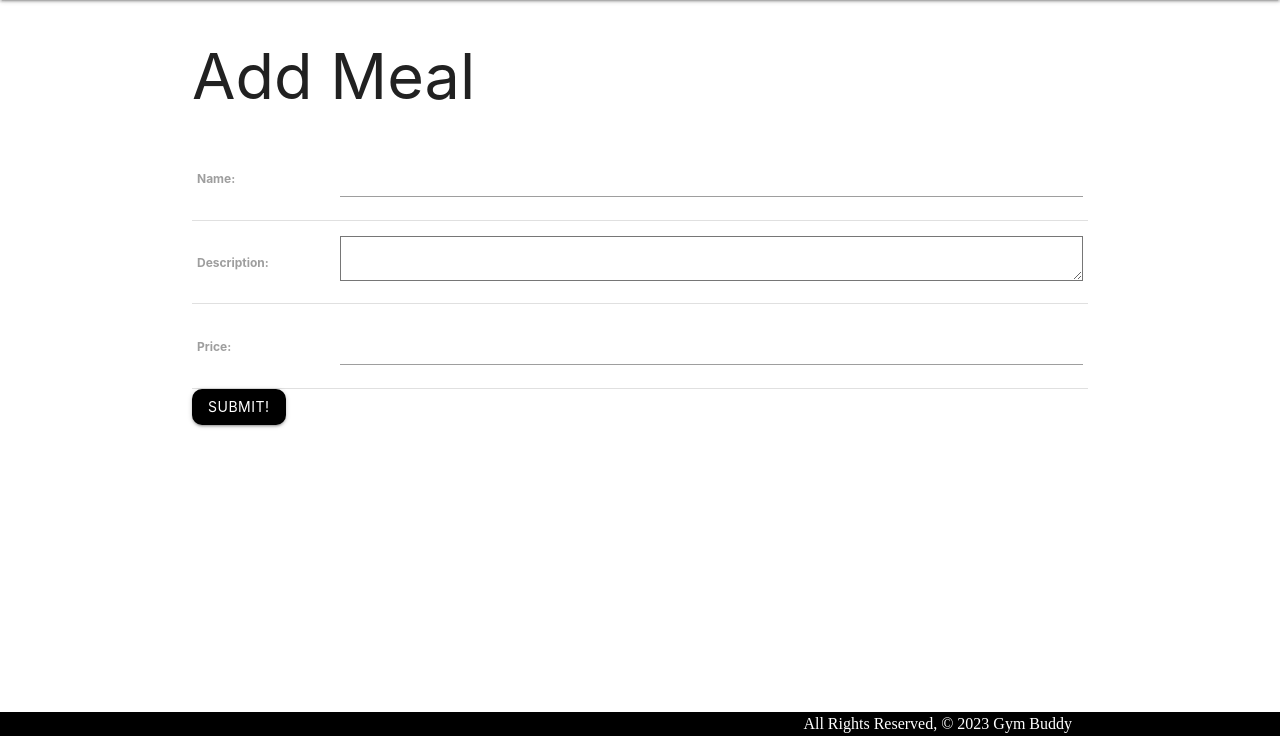
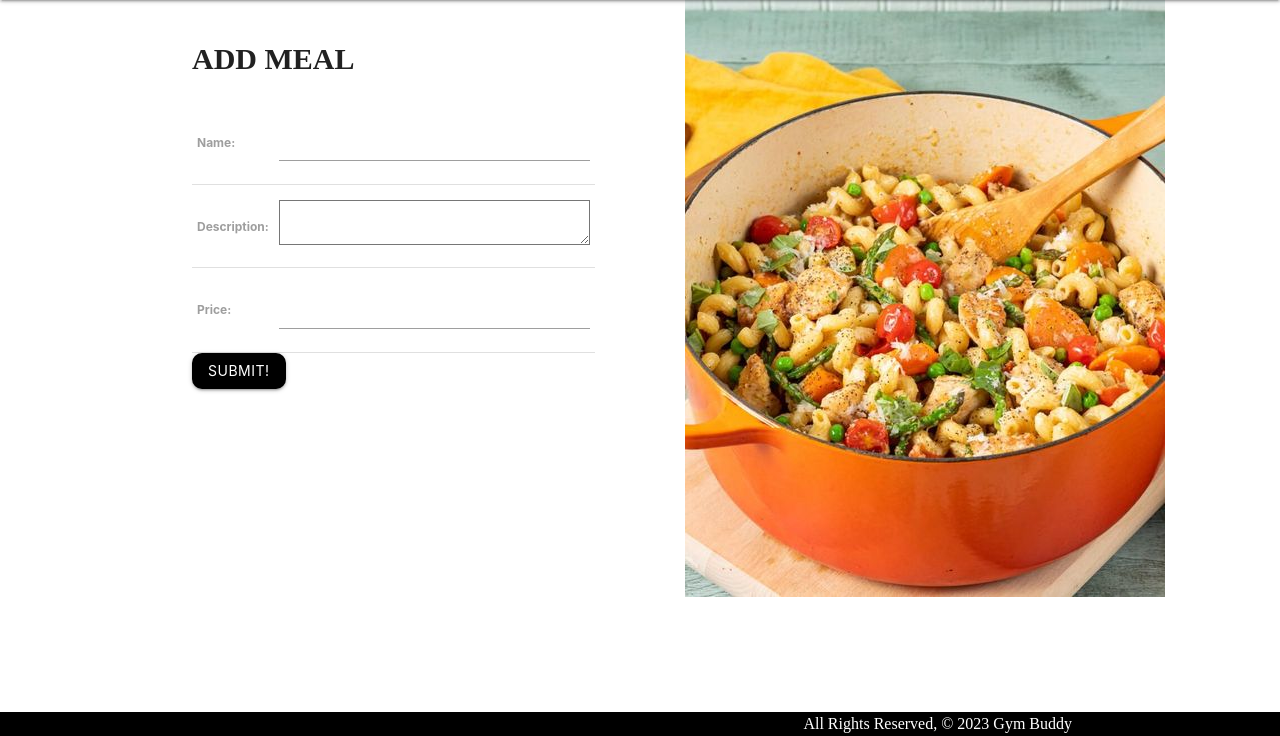
Before and after one commit to davebenner14/Gym-Buddy, a Django app: page /meals/create/ in a window 1280 px wide. Shown: the part 64-800 px from the top of the page. Run offline with Django 4.2, Linux system fonts and the light colour scheme.

Commit message:
css add exercises and meals

```diff
--- a/main_app/templates/home.html
+++ b/main_app/templates/home.html
@@ -5,8 +5,7 @@
 </div>
 <div class="home-page">
   <div class="home-page-content">
-    <h1 id="homeabout">Gym Buddy</h1>
-    <h2>SITE DESCRIPTION</h2>
+    <h1>SITE DESCRIPTION</h1>
       <p>Welcome to our web-based health app where you can create a personalized health plan to achieve your health and nutrition goals. With a simple sign-in process, you can easily customize your profile and add meal plans and exercises to your plan. You can also explore and add other people's meal plans and exercises.</p>
 
       <p>Our user-friendly platform makes it easy to track your progress and monitor your goals. Whether you want to lose weight, gain muscle, or maintain your overall health, our app is designed to help you achieve long-lasting results.</p>
--- a/main_app/templates/main_app/meal_form.html
+++ b/main_app/templates/main_app/meal_form.html
@@ -1,6 +1,8 @@
 {% extends 'base.html' %}
 
 {% block content %}
+
+<div class="log-container">
   {% if object %}
   <h1>Edit <span class="teal-text">{{object.name}}</span></h1>
 {% else %}
@@ -14,4 +16,10 @@
   </table>
   <input type="submit" value="Submit!" class="btn">
 </form>
+</div>
+
+<div class="loginout-img">
+  <img src="../../static/img/addmeal.jpeg" alt="">
+</div>
+
 {% endblock %}
```
Also changed, not shown: main_app/templates/main_app/exercise_form.html (+8 -2 lines), main_app/static/css/style.css (line endings or trailing spaces), main_app/static/img/addexercise.jpeg (added), main_app/static/img/addimage.png (added), main_app/static/img/addmeal.jpeg (added). Lines whose indentation alone changed are shown as unchanged.
